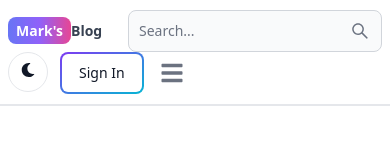
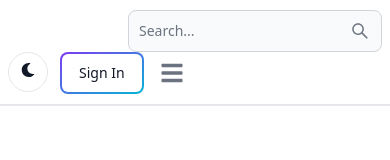
Before and after one commit to makkentoshi/mern-blog, a React (Vite) app in the folder client/: page / in a window 390 px wide. Shown: the top 160 px of the page. Built offline with nearby package versions, Linux system fonts and the light colour scheme; no server answers.

Commit message:
fixed header logo on phone

```diff
--- a/client/src/components/Header.jsx
+++ b/client/src/components/Header.jsx
@@ -56,10 +56,10 @@
         to="/"
         className="self-center whitespace-nowrap text-sm sm:text-xl font-semibold dark:text-white"
       >
-        <span className="px-2 py-1 bg-gradient-to-r from from-indigo-500 via-purple-500 to-pink-500 rounded-lg text-white">
+        <span className="px-2 py-1 bg-gradient-to-r from from-indigo-500 via-purple-500 to-pink-500 rounded-lg text-white  hidden lg:inline">
           Mark&apos;s
         </span>
-        Blog
+        <span className="hidden lg:inline">Blog</span>
       </Link>
 
       <form onSubmit={handleSubmit}>
@@ -72,9 +72,9 @@
           onChange={(e) => setSearchTerm(e.target.value)}
         ></TextInput>
       </form>
-      <div className="flex gap-2 md:order-2">
+      <div className="flex gap-2 md:order-2 ">
         <Button
-          className="w-10 h-10 mr-1"
+          className="w-10 h-10 mr-1 "
           color="gray"
           pill
           onClick={() => dispatch(toggleTheme())}
```
